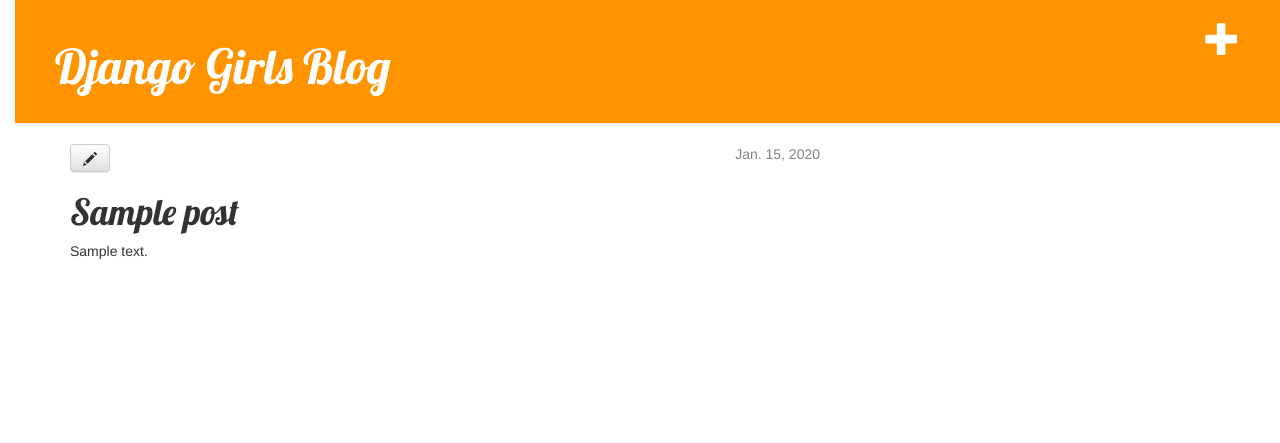
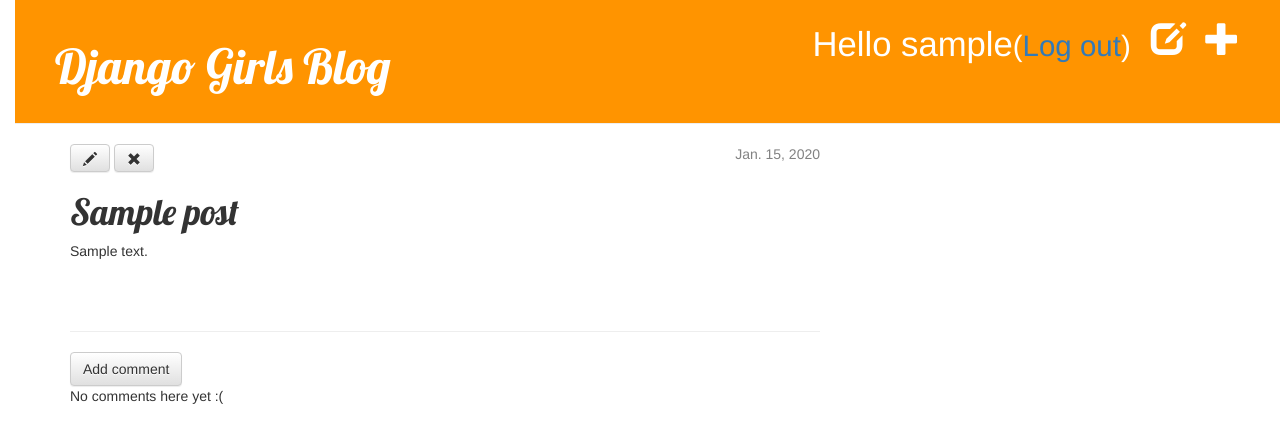
Before and after one commit to tomjyc/my-first-blog, a Django app: page /post/1/ in a window 1280 px wide. Shown: the top 443 px of the page. Run offline with Django 3.2, Linux system fonts and the light colour scheme; a user stored in the database is signed in; tables that the repository leaves empty hold one stand-in row (values such as "Sample post"); some libraries are stand-ins or nearby versions.

Commit message:
Changed the HTML for the site.

```diff
--- a/blog/admin.py
+++ b/blog/admin.py
@@ -1,4 +1,5 @@
 from django.contrib import admin
-from .models import Post
+from .models import Post, Comment
 
 admin.site.register(Post) # права администратора
+admin.site.register(Comment)
--- a/blog/models.py
+++ b/blog/models.py
@@ -7,10 +7,28 @@
     text = models.TextField() # поле для неограниченно длинного текста
     create_date = models.DateField(default=timezone.now()) # дата и время
     publish_field = models.DateField(blank=True, null=True) #
+    #comments = models.ForeignObject()
 
     def publish(self):
-        self.publishd_date = timezone.now()
+        self.publish_field = timezone.now()
         self.save()
 
     def __srt__(self):
         return self.title
+
+    def approved_comments(self):
+        return self.comments.filter(approved_comment=True)
+
+class Comment(models.Model):
+    post = models.ForeignKey('blog.Post') #related_name option in models.ForeignKey allows us to have access to comments from within the Post model.
+    author = models.CharField(max_length=200)
+    text = models.TextField()
+    created_date = models.DateTimeField(default=timezone.now())
+    approved_comment = models.BooleanField(default=False)
+
+    def approve(self):
+        self.approved_comment = True
+        self.save()
+
+    def __str__(self):
+        return self.text
--- a/blog/static/css/blog.css
+++ b/blog/static/css/blog.css
@@ -52,3 +52,6 @@
 .post h1 a, .post h1 a:visited {
         color: #000000;
     }
+.comment {
+    margin: 20px 0px 20px 20px;
+}
--- a/blog/templates/blog/base.html
+++ b/blog/templates/blog/base.html
@@ -11,6 +11,10 @@
             <div class="page-header">
                 {% if user.is_authenticated %}
                     <a href="{% url 'post_new' %}" class="top-menu"><span class="glyphicon glyphicon-plus"></span></a>
+                    <a href="{% url 'post_draft_list' %}" class="top-menu"><span class="glyphicon glyphicon-edit"></span></a>
+                    <p class="top-menu">Hello {{ user.username }}<small>(<a href="{% url 'logout' %}">Log out</a>)</small></p>
+                {% else %}
+                    <a href="{% url 'login' %}" class="top-menu"><span class="glyphicon glyphicon-lock"></span></a>
                 {% endif %}
                 <h1><a href="/">Django Girls Blog</a></h1>
             </div>
--- a/blog/templates/blog/post_detail.html
+++ b/blog/templates/blog/post_detail.html
@@ -6,11 +6,33 @@
                 <div class="date">
                     {{ post.publish_field }}
                 </div>
+            {% else %}
+                <a class="btn btn-default" href="{% url 'post_publish' pk=post.pk %}">Publish</a>
             {% endif %}
             {% if user.is_authenticated %}
                 <a class="btn btn-default" href="{% url 'post_edit' pk=post.pk %}"><span class="glyphicon glyphicon-pencil"></span></a>
+                <a class="btn btn-default" href="{% url 'post_remove' pk=post.pk %}"><span class="glyphicon glyphicon-remove"></span></a>
             {% endif %}
             <h1>{{ post.title }}</h1>
             <p>{{ post.text|linebreaksbr }}</p>
         </div>
+        <hr>
+        <a class="btn btn-default" href="{% url 'add_comment_to_post' pk=post.pk %}">Add comment</a>
+        {% for comment in post.comments.all %}
+            {% if user.is_authenticated or comment.approved_comment %}
+            <div class="comment">
+                <div class="date">
+                    {{ comment.created_date }}
+                    {% if not comment.approved_comment %}
+                        <a class="btn btn-default" href="{% url 'comment_remove' pk=comment.pk %}"><span class="glyphicon glyphicon-remove"></span></a>
+                        <a class="btn btn-default" href="{% url 'comment_approve' pk=comment.pk %}"><span class="glyphicon glyphicon-ok"></span></a>
+                    {% endif %}
+                </div>
+                <strong>{{ comment.author }}</strong>
+                <p>{{ comment.text|linebreaks }}</p>
+            </div>
+            {% endif %}
+        {% empty %}
+            <p>No comments here yet :(</p>
+        {% endfor %}
     {% endblock %}
--- a/blog/templates/blog/post_list.html
+++ b/blog/templates/blog/post_list.html
@@ -4,10 +4,11 @@
         {% for post in posts %}
             <div class="post">
                 <div class="date">
-                    {{ post.published_date }}
+                    {{ post.publish_field }}
                 </div>
                 <h1><a href="{% url 'post_detail' pk=post.pk %}">{{ post.title }}</a></h1> //blog.views.post_detail - blog - это имя нашего приложения (директория blog), views - имя файла views.py без расширения и последнее - post_detail - имя представления
                 <p>{{ post.text|linebreaksbr }}</p>
+                <a href="{% url 'post_detail' pk=post.pk %}">Comments: {{ post.comments.count }}</a>
             </div>
         {% endfor %}
     {% endblock content %}
--- a/blog/urls.py
+++ b/blog/urls.py
@@ -6,4 +6,8 @@
         url(r'^post/(?P<pk>[0-9]+)/$', views.post_detail, name='post_detail'),
         url(r'^post/new/$', views.post_new, name='post_new'),
         url(r'^post/(?P<pk>[0-9]+)/edit/$', views.post_edit, name='post_edit'),
+        url(r'^drafts/$', views.post_draft_list, name='post_draft_list'),
+        url(r'^post/(?P<pk>\d+)/publish/$', views.post_publish, name='post_publish'),
+        url(r'^post/(?P<pk>\d+)/remove/$', views.post_remove, name='post_remove'),
+        url(r'^post/(?P<pk>\d+)/comment/$', views.add_comment_to_post, name='add_comment_to_post'),
     ]
--- a/blog/views.py
+++ b/blog/views.py
@@ -1,8 +1,9 @@
 from django.utils import timezone
 from django.shortcuts import render, get_object_or_404
-from .models import Post
-from .forms import PostForm
+from .models import Post, Comment
+from .forms import PostForm, CommentForm
 from django.shortcuts import redirect
+from django.contrib.auth.decorators import login_required # add security login form
 
 # Create your views here.
 def post_list(request):
@@ -13,19 +14,20 @@
     post = get_object_or_404(Post, pk=pk)
     return render(request, 'blog/post_detail.html', {'post': post})
 
+@login_required
 def post_new(request):
     if request.method == "POST":
         form = PostForm(request.POST)
         if form.is_valid():
             post = form.save(commit=False)
             post.author = request.user
-            post.published_date = timezone.now()
             post.save()
             return redirect('post_detail', pk=post.pk)
     else:
         form = PostForm()
     return render(request, 'blog/post_edit.html', {'form': form})
 
+@login_required
 def post_edit(request, pk):
     post = get_object_or_404(Post, pk=pk)
     if request.method == "POST":
@@ -33,9 +35,55 @@
         if form.is_valid():
             post = form.save(commit=False)
             post.author = request.user
-            post.published_date = timezone.now()
             post.save()
             return redirect('post_detail', pk=post.pk)
     else:
         form = PostForm(instance=post)
     return render(request, 'blog/post_edit.html', {'form': form})
+
+@login_required
+def post_draft_list(request):
+    posts = Post.objects.filter(publish_field__isnull=True).order_by('create_date') #makes sure we take only unpublished posts and order them by created_date
+    return render(request, 'blog/post_draft_list.html', { 'posts' : posts })
+
+@login_required
+def post_publish(request, pk):
+    post = get_object_or_404(Post, pk=pk)
+    post.publish()
+    return redirect('post_detail', pk=pk)
+
+def publish(self):
+    self.publish_field = timezone.now()
+    self.save()
+
+@login_required
+def post_remove(request, pk):
+    post = get_object_or_404(Post, pk=pk)
+    post.delete()
+    return redirect('post_list')
+
+def add_comment_to_post(request, pk):
+    post = get_object_or_404(Post, pk=pk)
+    if request.method == "POST":
+        form = CommentForm(request.POST)
+        if form.is_valid():
+            comment = form.save(commit=False)
+            comment.post = post
+            comment.save()
+            return redirect('post_detail', pk=post.pk)
+    else:
+        form = CommentForm()
+    return render(request, 'blog/add_comment_to_post.html', {'form': form})
+
+@login_required
+def comment_approve(request, pk):
+    comment = get_object_or_404(Comment, pk=pk)
+    comment.approve()
+    return redirect('post_detail', pk=comment.post.pk)
+
+@login_required
+def comment_remove(request, pk):
+    comment = get_object_or_404(Comment, pk=pk)
+    post_pk = comment.post.pk
+    comment.delete()
+    return redirect('post_detail', pk=post_pk)
--- a/mysite/settings.py
+++ b/mysite/settings.py
@@ -120,3 +120,4 @@
 
 STATIC_URL = '/static/'
 STATIC_ROOT = os.path.join(BASE_DIR, 'static')
+LOGIN_REDIRECT_URL = '/'
--- a/mysite/urls.py
+++ b/mysite/urls.py
@@ -1,7 +1,10 @@
 from django.conf.urls import include, url
 from django.contrib import admin
+from django.contrib.auth import views
 
 urlpatterns = [
     url(r'^admin/', include(admin.site.urls)),
+    url(r'^accounts/login/$', views.login, name='login'),
+    url(r'^accounts/logout/$', views.logout, name='logout', kwargs={'next_page': '/'}),
     url(r'', include('blog.urls')),
 ]
```
Also changed, not shown: blog/forms.py (+7 -1 lines), blog/templates/blog/add_comment_to_post.html (added, +9 -0 lines), blog/templates/blog/post_draft_list.html (added, +11 -0 lines), blog/templates/registration/login.html (added, +26 -0 lines), blog/migrations/0002_auto_20161101_1634.py (added), blog/migrations/0003_auto_20161101_1716.py (added).
